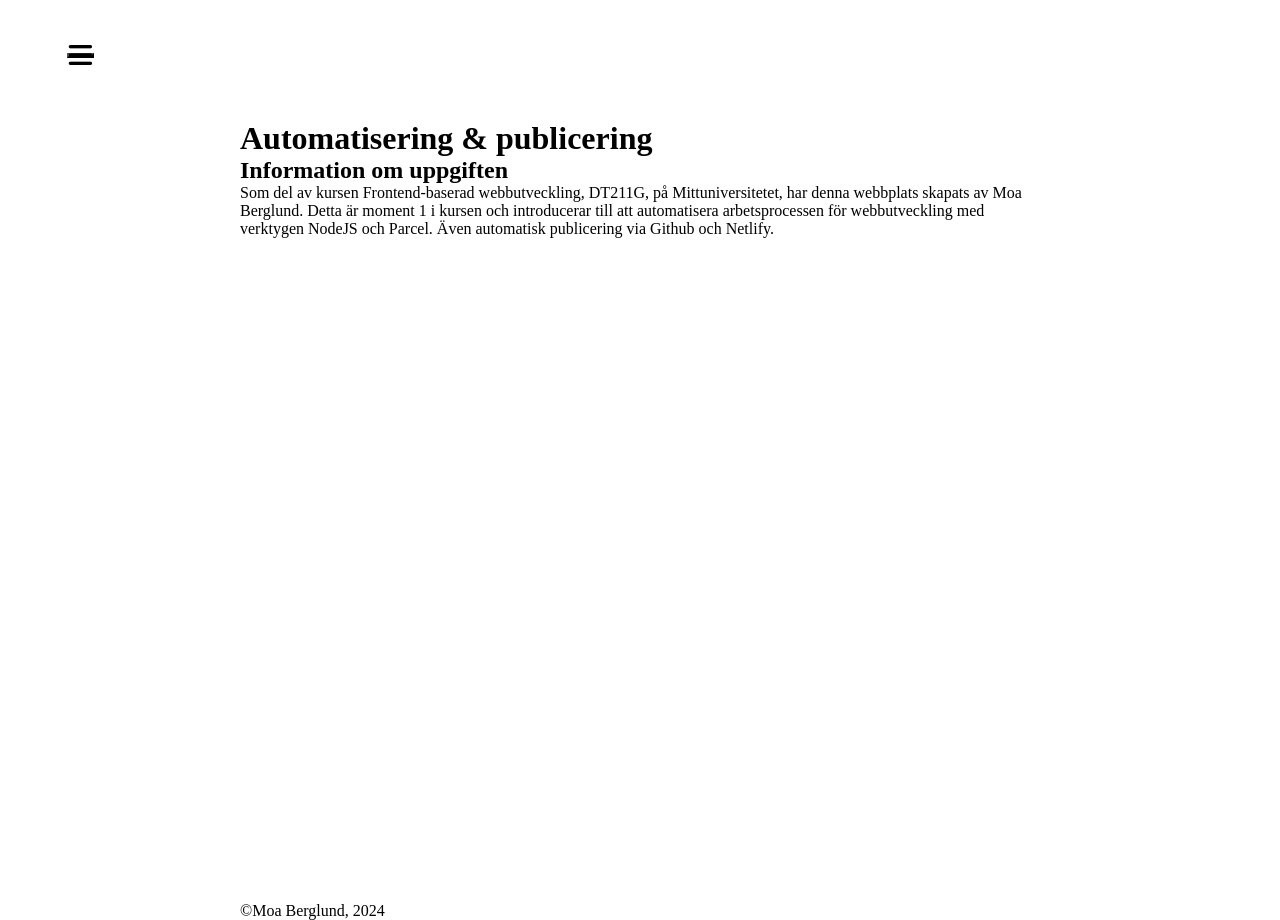
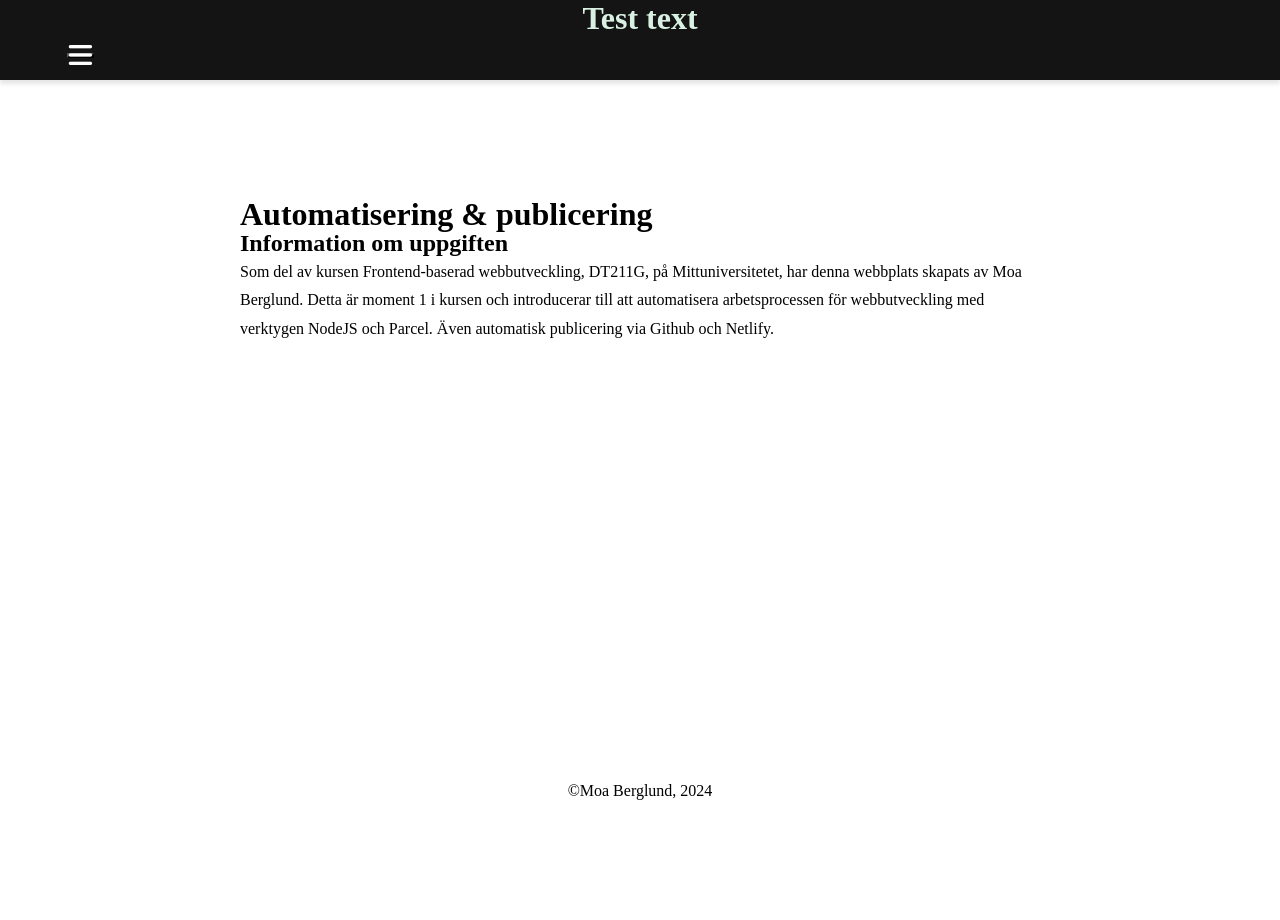
Before and after one commit to moaberglund/automatisering-publicering, a website built with Parcel: page src/index.html in a window 1280 px wide. After the commit the page ends 800 px from the top, so only its background shows below. Built offline with nearby package versions, Linux system fonts and the light colour scheme.

Commit message:
color changes

```diff
--- a/src/css/styles.css
+++ b/src/css/styles.css
@@ -5,11 +5,19 @@
 
 }
 
+header {
+    background-color: #141414;
+    box-shadow: 0 4px 4px 0 rgba(0, 0, 0, 0.1);
+    color: #d9f1e3;
+    text-align: center;
+    height: 10vh;
+}
+
 
 /* MENY och NAV */
 /*fältet som fälls ut*/
 nav {
-    background-color: #b6e6c8;
+    background-color: #d9f1e3;
     position: fixed;
     left: 0;
     top: 0;
@@ -56,7 +64,7 @@ nav a:hover {
     top: 4em;
     display: flex;
     align-items: center;
-    background-color: #b6e6c8;
+    background-color: #000000;
     cursor: pointer;
 }
 
@@ -69,7 +77,7 @@ nav a:hover {
     left: 0;
     top: 0;
     padding: 1em 0 1em 1em;
-    background-color: #ECE7B4;
+    background-color: #000000;
     box-shadow: 0 4px 4px 0 rgba(0, 0, 0, 0.1);
     width: 100vw;
     height: 10vh;
@@ -81,6 +89,11 @@ nav a:hover {
 }
 
 /* slut på menyn */
+
+
+.main {
+    line-height: 1.8em;
+}
 
 /* släng foten i botten av sidan */
 body {
@@ -95,8 +108,14 @@ footer {
 
 @media screen and (min-width: 1025px) {
 
-    body {
+    .main {
         max-width: 800px;
         margin: 15vh auto 0 auto;
     }
+
+    footer {
+        max-width: 800px;
+        margin-left: auto;
+        margin-right: auto;
+    }
 }
--- a/src/index.html
+++ b/src/index.html
@@ -18,12 +18,12 @@
         <div id="hamburger">
             <!-- ÖPPNA-menyknapp -->
             <button class="menu-btn open" id="open-menu">
-                <i class="fa-solid fa-bars fa-2xl" style="color: #000000;"></i>
+                <i class="fa-solid fa-bars fa-2xl" style="color: #ffffff;"></i>
             </button>
             <nav id="nav-menu">
                 <!-- STÄNG menyknapp -->
                 <button class="menu-btn close" id="close-menu">
-                    <i class="fa-solid fa-xmark fa-2xl" style="color: #000000;"></i>
+                    <i class="fa-solid fa-xmark fa-2xl" style="color: #ffffff;"></i>
                 </button>
                 <ul>
                     <li><a href="index.html">Startsida</a></li>
@@ -33,6 +33,7 @@
                     <li><a href=""></a></li>
                 </ul>
             </nav>
+            <h1>Test text</h1>
         </div>
     </header>
 
```
